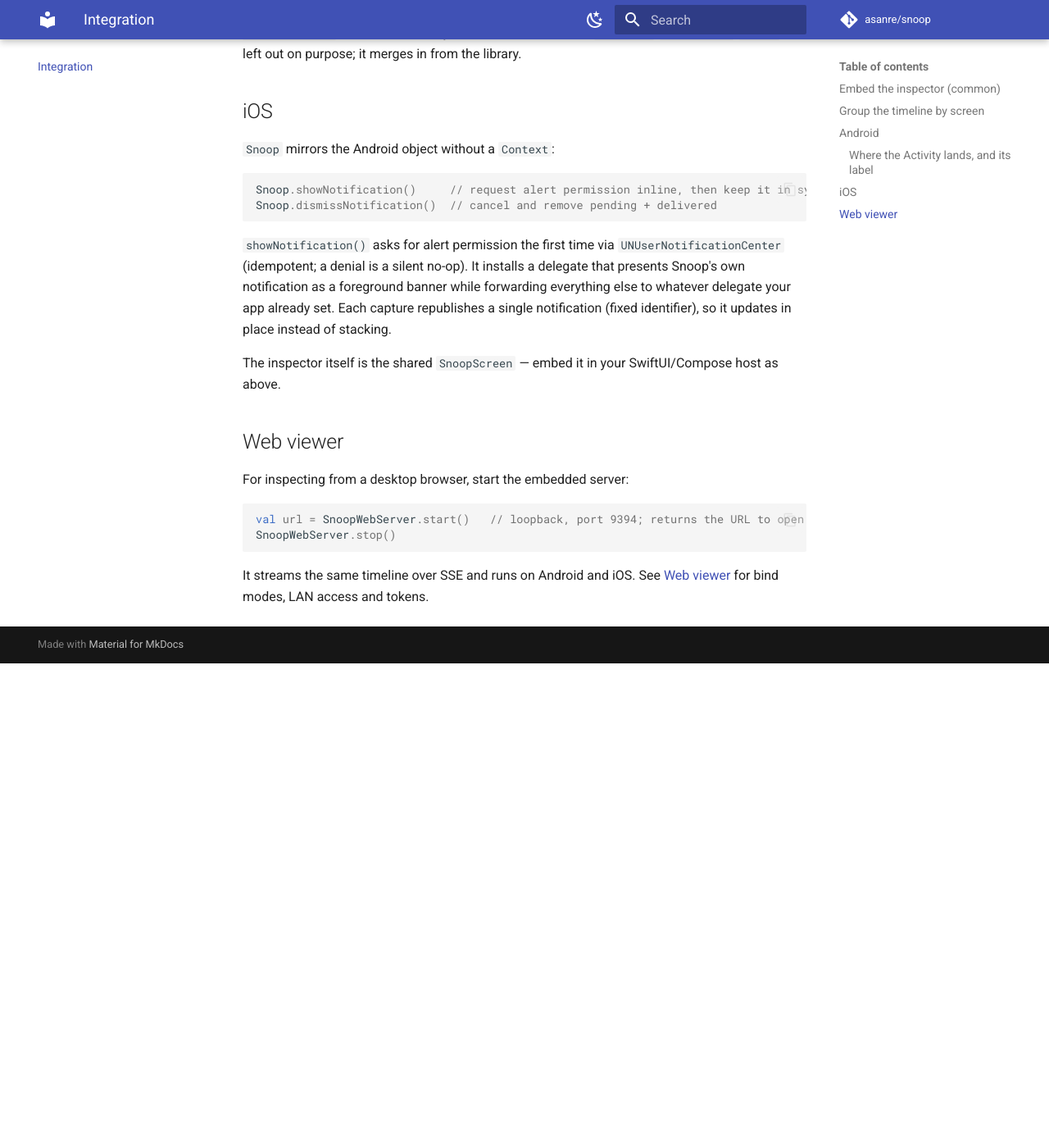
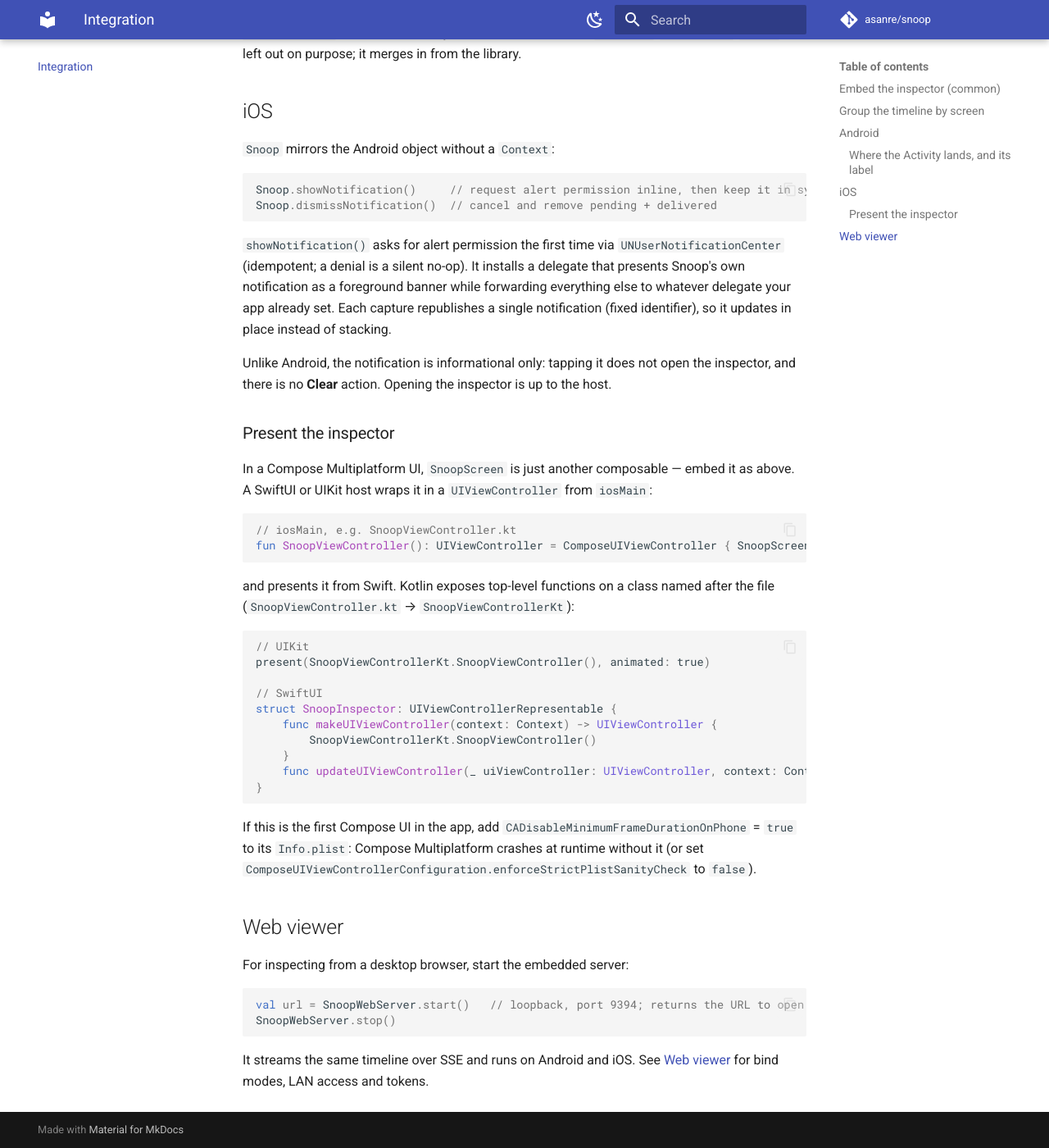
Before and after one commit to asanre/verivent, an MkDocs documentation site: the page built from docs/integration.md, in a window 1280 px wide and 1400 px high, scrolled down 1943 px. Shown: the whole window at 82% size. Built offline with MkDocs 1.6.1 and Material for MkDocs 9.7.7, drawn with Linux system fonts in a browser that asks for light colours; comment, search, counter and statistics services are not loaded; before the commit the page ends 2752 px from its top, so only the background shows below that.

Commit message:
docs: show how to present the inspector from a swiftui host

````diff
--- a/docs/integration.md
+++ b/docs/integration.md
@@ -99,7 +99,38 @@ notification as a foreground banner while forwarding everything else to whatever
 already set. Each capture republishes a single notification (fixed identifier), so it updates in
 place instead of stacking.
 
-The inspector itself is the shared `SnoopScreen` — embed it in your SwiftUI/Compose host as above.
+Unlike Android, the notification is informational only: tapping it does not open the inspector, and
+there is no **Clear** action. Opening the inspector is up to the host.
+
+### Present the inspector
+
+In a Compose Multiplatform UI, `SnoopScreen` is just another composable — embed it as above. A
+SwiftUI or UIKit host wraps it in a `UIViewController` from `iosMain`:
+
+```kotlin
+// iosMain, e.g. SnoopViewController.kt
+fun SnoopViewController(): UIViewController = ComposeUIViewController { SnoopScreen() }
+```
+
+and presents it from Swift. Kotlin exposes top-level functions on a class named after the file
+(`SnoopViewController.kt` → `SnoopViewControllerKt`):
+
+```swift
+// UIKit
+present(SnoopViewControllerKt.SnoopViewController(), animated: true)
+
+// SwiftUI
+struct SnoopInspector: UIViewControllerRepresentable {
+    func makeUIViewController(context: Context) -> UIViewController {
+        SnoopViewControllerKt.SnoopViewController()
+    }
+    func updateUIViewController(_ uiViewController: UIViewController, context: Context) {}
+}
+```
+
+If this is the first Compose UI in the app, add `CADisableMinimumFrameDurationOnPhone` = `true` to
+its `Info.plist`: Compose Multiplatform crashes at runtime without it (or set
+`ComposeUIViewControllerConfiguration.enforceStrictPlistSanityCheck` to `false`).
 
 ## Web viewer
 
````
